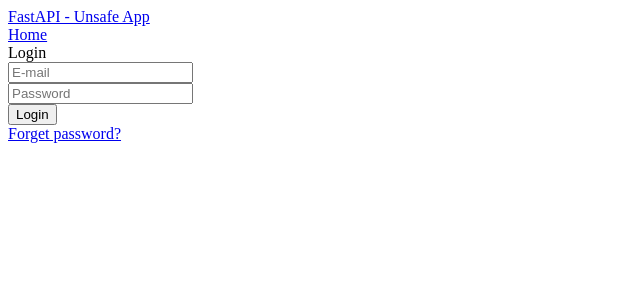
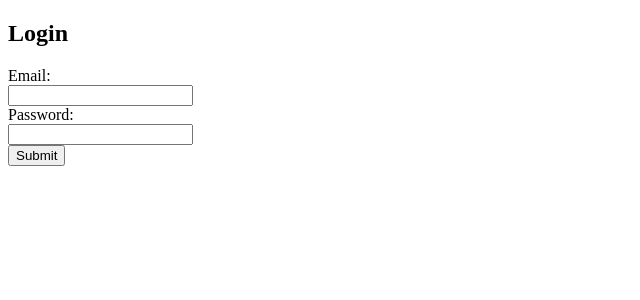
Before and after one commit to Praglu/security-comparison-apps, a FastAPI app: page / in a window 1280 px wide. Shown: the top 300 px of the page, without its empty margins (0-640 px from the left). Run offline with FastAPI, Linux system fonts and the light colour scheme.

Commit message:
Successfully logging in

```diff
--- a/unsafe_app/server/main.py
+++ b/unsafe_app/server/main.py
@@ -2,6 +2,7 @@ from fastapi import FastAPI, Request
 from fastapi.responses import HTMLResponse
 from fastapi.templating import Jinja2Templates
 
+from auth import router as login_router
 from database import initialize_database
 from users import router as users_router
 
@@ -15,6 +16,7 @@ initialize_database()
 templates = Jinja2Templates(directory='templates')
 
 app.include_router(users_router)
+app.include_router(login_router)
 
 
 @app.get('/', response_class=HTMLResponse)
--- a/unsafe_app/server/templates/index.html
+++ b/unsafe_app/server/templates/index.html
@@ -1,29 +1,18 @@
 <!DOCTYPE html>
+<html lang="en">
 <head>
-  <style>
-  </style>
+    <meta charset="UTF-8">
+    <meta name="viewport" content="width=device-width, initial-scale=1.0">
+    <title>Login Form</title>
 </head>
 <body>
-    <div class="header">
-      <a href="#default" class="logo">FastAPI - Unsafe App</a>
-      <div class="header-right">
-        <a class="active" href="#home">Home</a>
-      </div>
-    </div>
-    <form method="post">
-      <div>Login</div>
-      <div>
-        <input type="text" name="email" id="email" placeholder="E-mail">
-      </div>
-      <div>
-        <input type="text" name="password" id="password" placeholder="Password">
-      </div>
-      <div>
-        <button type="submit">Login</button>
-      </div>
-      <div>
-        <a href="/forget-password">Forget password?</a>
-      </div>
+    <h2>Login</h2>
+    <form action="/login/get-token" method="post">
+        <label for="email">Email:</label><br>
+        <input type="email" id="email" name="email" required><br>
+        <label for="password">Password:</label><br>
+        <input type="password" id="password" name="password" required><br>
+        <button type="submit">Submit</button>
     </form>
-  </body>
+</body>
 </html>
```
Also changed, not shown: unsafe_app/server/auth.py (+10 -4 lines).
